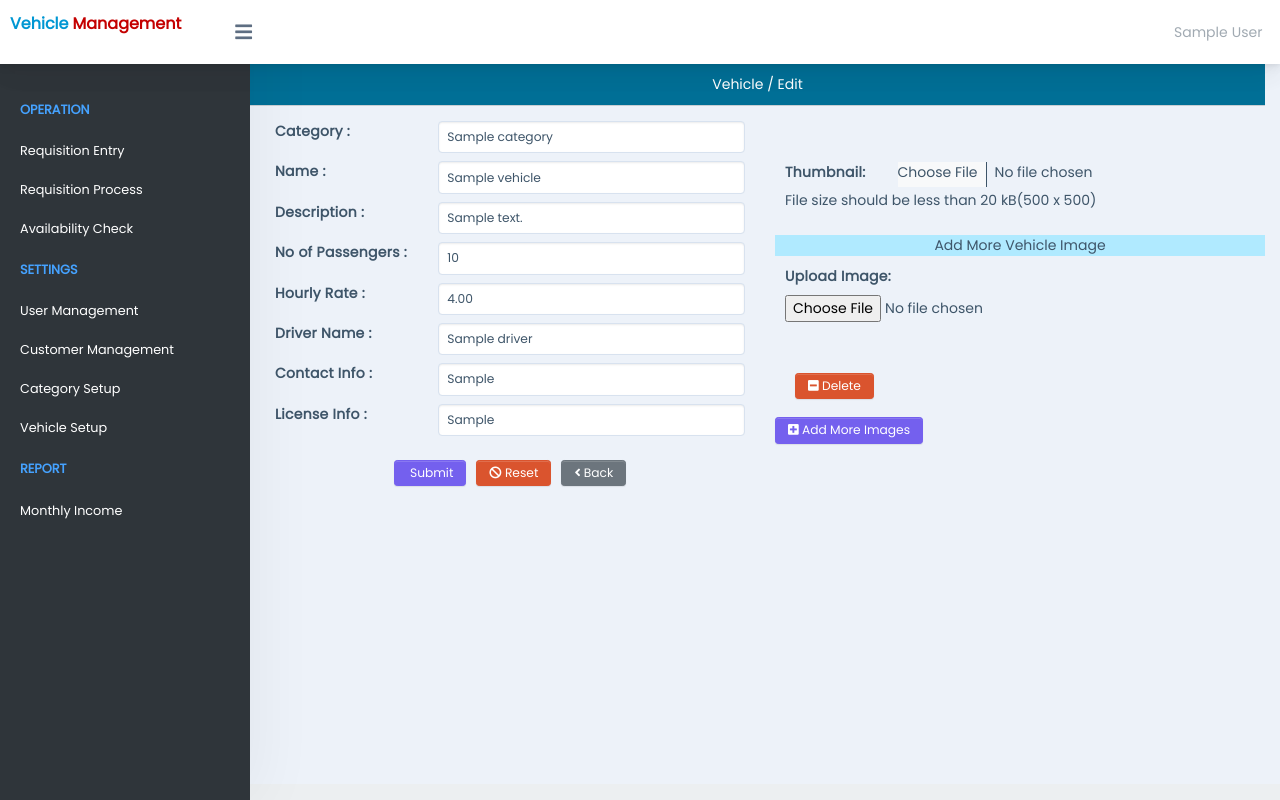
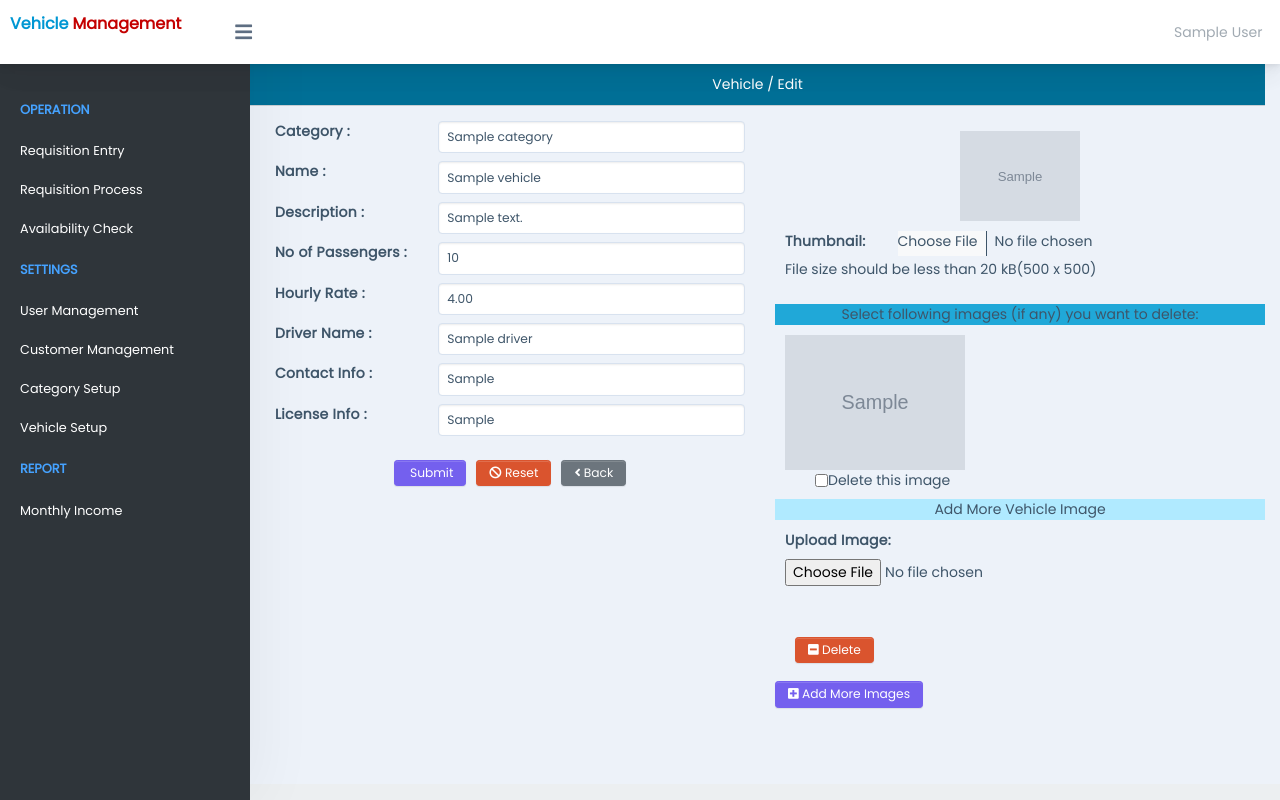
Before and after one commit to Sakhawat238/vehicle-management, a Django app: page /admin/vehicle/vehicles/edit/1/ in a window 1280 px wide. Run offline with Django 5.2, Linux system fonts and the light colour scheme; a user stored in the database is signed in; tables that the repository leaves empty hold one stand-in row (values such as "Sample post"); grey boxes marked "Sample" are stand-in pictures; some libraries are stand-ins or nearby versions.

Commit message:
vehcile edit done

```diff
--- a/adminsite/vehicleconfiguration/views.py
+++ b/adminsite/vehicleconfiguration/views.py
@@ -97,6 +97,7 @@ def vehicleadd(request):
                 v_image = VehicleImage(vehicle_id=V.id, image=server_url)
                 v_image.save()
 
+        messages.success(request, f'Vehcile has been added successfully')
         return redirect("vehiclelist")
     else:
         context = {
@@ -108,11 +109,53 @@ def vehicleadd(request):
 @admin_access_required()
 def vehicleedit(request, id):
     V = Vehicle.objects.select_related('driver').get(id=id)
+    D = V.driver
     if request.method == "POST":
         r = request.POST
+
+        V.category_id = r.get('category')
+        V.name = r.get('name')
+        V.description = r.get('description')
+        V.capacity = r.get('capacity')
+        V.hourly_rate = r.get('rate')
+        V.save()
+
+        D.name = r.get('driver_name')
+        D.contact_info = r.get('driver_contact')
+        D.license_info = r.get('driver_license')
+        D.save()
+
+        ExistingImageToDelete = r.getlist('ExistingImage')
+        VehicleImage.objects.filter(id__in=ExistingImageToDelete).delete()
+
+        for filename, file in request.FILES.items():
+            myfile = request.FILES[filename]
+            if filename == 'thumbnail':
+                folder_name = 'thumbnail'
+                myfile.name = change_file_name(myfile.name)
+                server_url = file_upload_server(myfile, folder_name, f'/{folder_name}/')
+                V.thumbnail = server_url
+                V.save()
+            else:
+                folder_name = 'image'
+                myfile.name = change_file_name(myfile.name)
+                server_url = file_upload_server(myfile, folder_name, f'/{folder_name}/')
+                v_image = VehicleImage(vehicle_id=V.id, image=server_url)
+                v_image.save()
+
+        messages.success(request, f'Vehcile has been updated successfully')
+        return redirect("vehiclelist")
+
     else:
+        VImgs = V.vehicleimage_set.all()
+        imglst = []
+        idx = 1
+        for img in VImgs:
+            imglst.append({'img': img, 'idx': img.id})
+            idx += 1
         context = {
             "V" : V,
+            "VImgs" : imglst,
             "categories" : Category.objects.all()
         }
         return render(request, 'admin/vehicle/edit.html', context)
--- a/templates/admin/vehicle/edit.html
+++ b/templates/admin/vehicle/edit.html
@@ -98,7 +98,11 @@
               </div>
               <div class="col-sm-12 col-md-6 col-lg-6 col-xl-6">
                 <div style="margin: 10px; text-align: center;">
+                  {% if V.thumbnail %}
+                  <img id="prevw_img" src="{{V.thumbnail.url}}" width="120px">
+                  {%else%}
                   <img id="prevw_img" src="" width="120px">
+                  {%endif%}
                 </div>
 
                 <div class="form-group row mx-0">
@@ -109,6 +113,21 @@
 
                 <div style="margin-bottom: 10px">
                   <div id="img_div">
+                    {%if VImgs %}
+                    <div style="text-align: center;background: #20a8d8;margin-bottom: 10px">Select
+                        following images (if any) you want to delete:</div>
+                    {%endif%}
+                    {%for MyImg in VImgs %}
+                    <div class="img_{{MyImg.idx}}">
+                      <div class="form-group row" style="margin-left:0;margin-right:0">
+                        <img src="{{MyImg.img.image.url}}" alt="Image" style="width: 200px;">
+                        <div class="d-flex align-items-center">
+                          <input type="checkbox" style="margin-left:30px;" name="ExistingImage" value="{{MyImg.idx}}">
+                          Delete this image
+                        </div>
+                      </div>
+                    </div>
+                    {%endfor%}
                   </div>
                   <button id="add_img" class="btn btn-sm btn-primary" type="button">
                     <i class="fa fa-plus-square"></i> Add More Images
```
